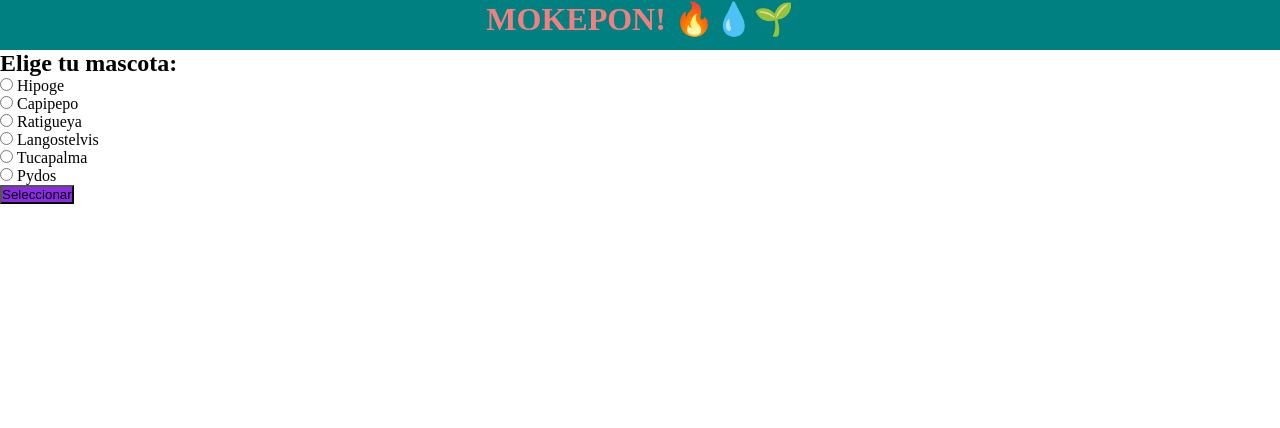
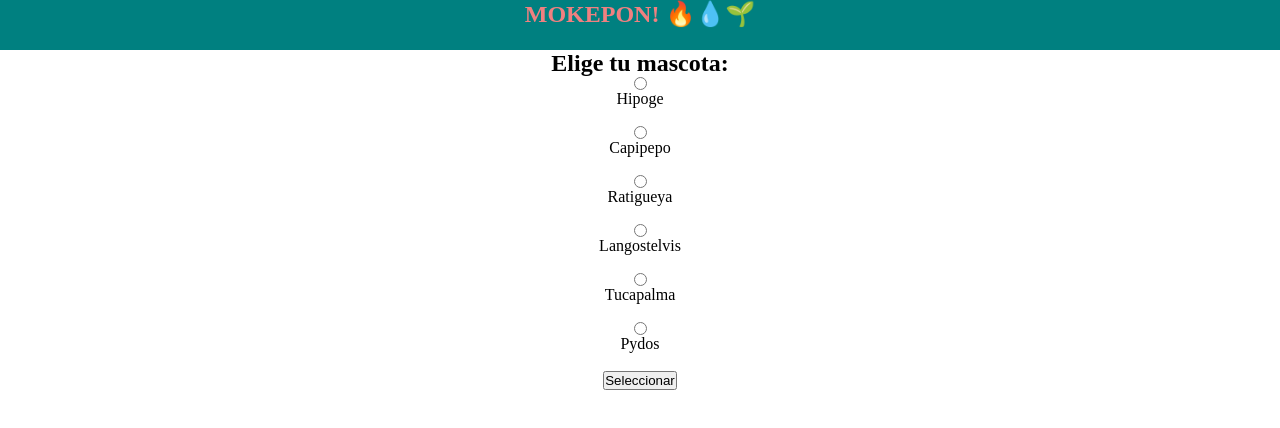
Before and after one commit to Juan17Informatico/curso-gratis-de-programacion-basica, a plain HTML site: page 01-fundamentos-de-programacion/mokepon/mokepon.html in a window 1280 px wide. Drawn offline with Linux system fonts and the light colour scheme.

Commit message:
Clase 36 Finalizada

```diff
--- a/01-fundamentos-de-programacion/mokepon/css/styles.css
+++ b/01-fundamentos-de-programacion/mokepon/css/styles.css
@@ -1,10 +1,10 @@
-*{
+* {
     margin: 0;
     padding: 0;
     box-sizing: border-box;
 }
 
-.titulo{
+.titulo {
     color: lightcoral;
     width: 100vw;
     height: 50px;
@@ -12,14 +12,9 @@
     text-align: center;
 }
 
-label {
-    background-color: tomtato;
+.character-select-section {
+    display: flex;
+    flex-direction: column;
+    justify-content: center;
+    align-items: center;
 }
-
-input {
-    background-color: aqua;
-}
-
-button {
-    background-color: blueviolet;
-}
--- a/01-fundamentos-de-programacion/mokepon/mokepon.html
+++ b/01-fundamentos-de-programacion/mokepon/mokepon.html
@@ -7,9 +7,11 @@
         <link rel="stylesheet" href="./css/styles.css">
     </head>
     <body>
-        <h1 class="titulo" >MOKEPON! 🔥💧🌱</h1>
+        <section class="section-title">
+            <h1 class="titulo" >MOKEPON! 🔥💧🌱</h1>
+        </section>
+        <section id="character-select" class="character-select-section">
 
-        <section id="character-select">
             <h2>Elige tu mascota:</h2>
 
             <input type="radio" name="mascota" id="hipoge"  class="pets" value="hipoge">
```
